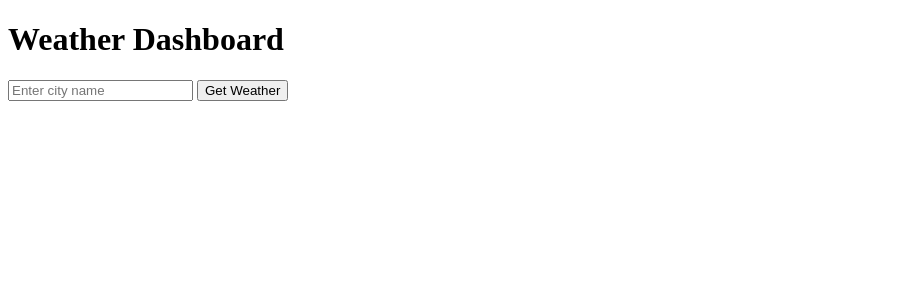
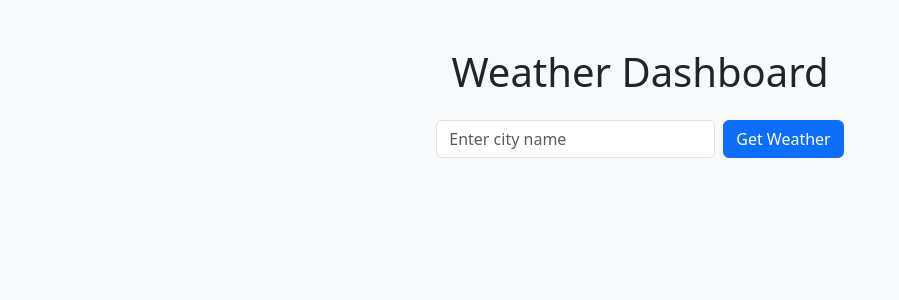
Before and after one commit to Katsudon27/SWE40006_GroupProject_SourceCode, a Flask app: page / in a window 1280 px wide. Shown: the top 300 px of the page, without its empty margins (0-899 px from the left). Run offline with Flask 3, Linux system fonts and the light colour scheme.

Commit message:
Extended frontend to utilise the new information

```diff
--- a/templates/index.html
+++ b/templates/index.html
@@ -2,20 +2,48 @@
 <html>
 <head>
     <title>Weather Dashboard</title>
+    <link rel="stylesheet" href="https://cdn.jsdelivr.net/npm/bootstrap@5.3.2/dist/css/bootstrap.min.css">
 </head>
-<body>
-    <h1>Weather Dashboard</h1>
-    <form method="POST">
-        <input type="text" name="city" placeholder="Enter city name" required>
-        <button type="submit">Get Weather</button>
-    </form>
-    {% if error %}
-        <p style="color:red;">{{ error }}</p>
-    {% endif %}
-    {% if weather %}
-        <h2>Weather in {{ weather.name }}</h2>
-        <p>Temperature: {{ weather.main.temp }} °C</p>
-        <p>Condition: {{ weather.weather[0].description }}</p>
-    {% endif %}
+<body class="bg-light">
+    <div class="container py-5">
+        <h1 class="mb-4 text-center">Weather Dashboard</h1>
+        <form method="POST" class="mb-4 d-flex justify-content-center">
+            <input type="text" name="city" class="form-control w-25 me-2" placeholder="Enter city name" required>
+            <button type="submit" class="btn btn-primary">Get Weather</button>
+        </form>
+        {% if error %}
+            <div class="alert alert-danger text-center">{{ error }}</div>
+        {% endif %}
+        {% if weather %}
+            <div class="card mb-4 mx-auto" style="max-width: 400px;">
+                <div class="card-body text-center">
+                    <h2 class="card-title">{{ weather.name }}</h2>
+                    <img src="https://openweathermap.org/img/wn/{{ weather.icon }}@2x.png" alt="icon">
+                    <p class="card-text">Temperature: {{ weather.temp }} °C</p>
+                    <p class="card-text">Feels Like: {{ weather.feels_like }} °C</p>
+                    <p class="card-text">Condition: {{ weather.condition }}</p>
+                    <p class="card-text">Humidity: {{ weather.humidity }}%</p>
+                    <p class="card-text">Wind Speed: {{ weather.wind_speed }} m/s</p>
+                </div>
+            </div>
+        {% endif %}
+        {% if forecast %}
+            <h3 class="mb-3 text-center">Forecast for the next 5 days</h3>
+            <div class="row justify-content-center">
+                {% for day in forecast %}
+                    <div class="col-md-2 col-6 mb-3">
+                        <div class="card text-center">
+                            <div class="card-body">
+                                <h5 class="card-title">{{ day.date }}</h5>
+                                <img src="https://openweathermap.org/img/wn/{{ day.icon }}@2x.png" alt="icon">
+                                <p>High: {{ day.temp_max }} °C</p>
+                                <p>Low: {{ day.temp_min }} °C</p>
+                            </div>
+                        </div>
+                    </div>
+                {% endfor %}
+            </div>
+        {% endif %}
+    </div>
 </body>
 </html>
```
